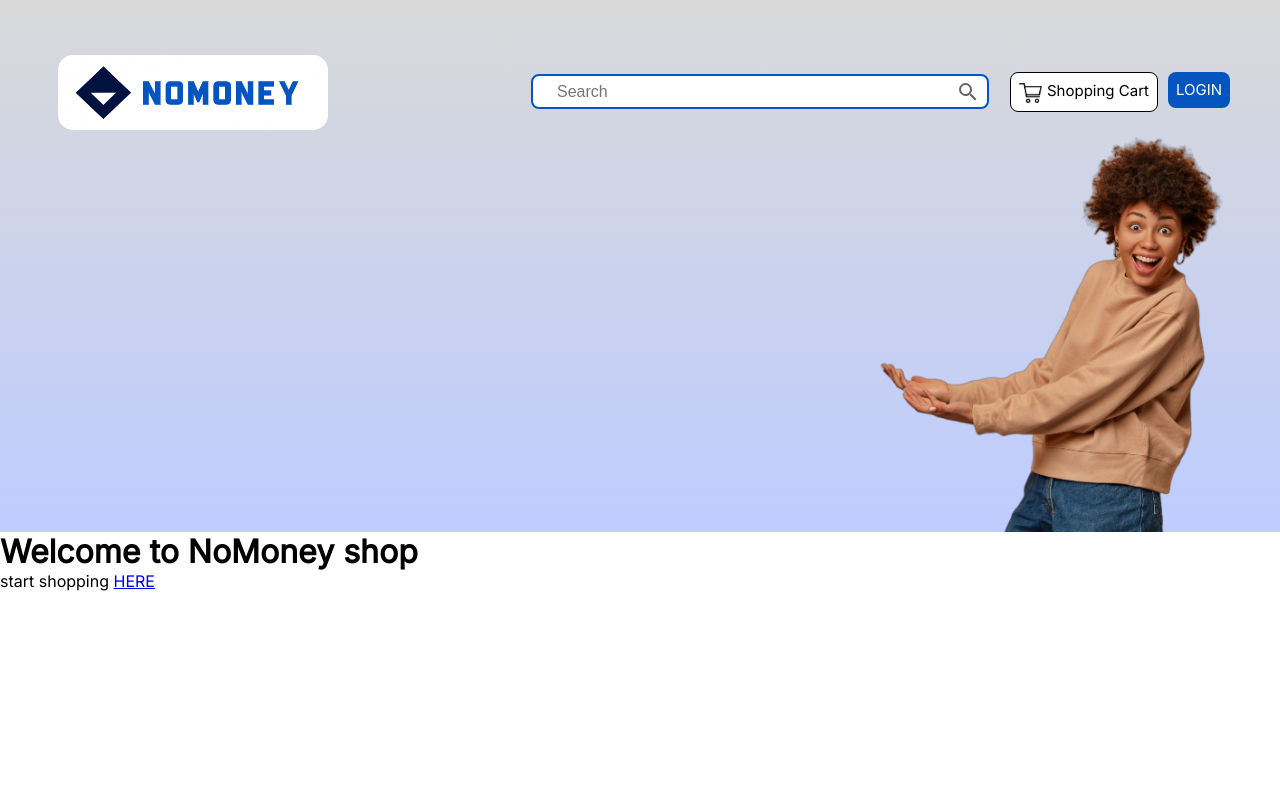
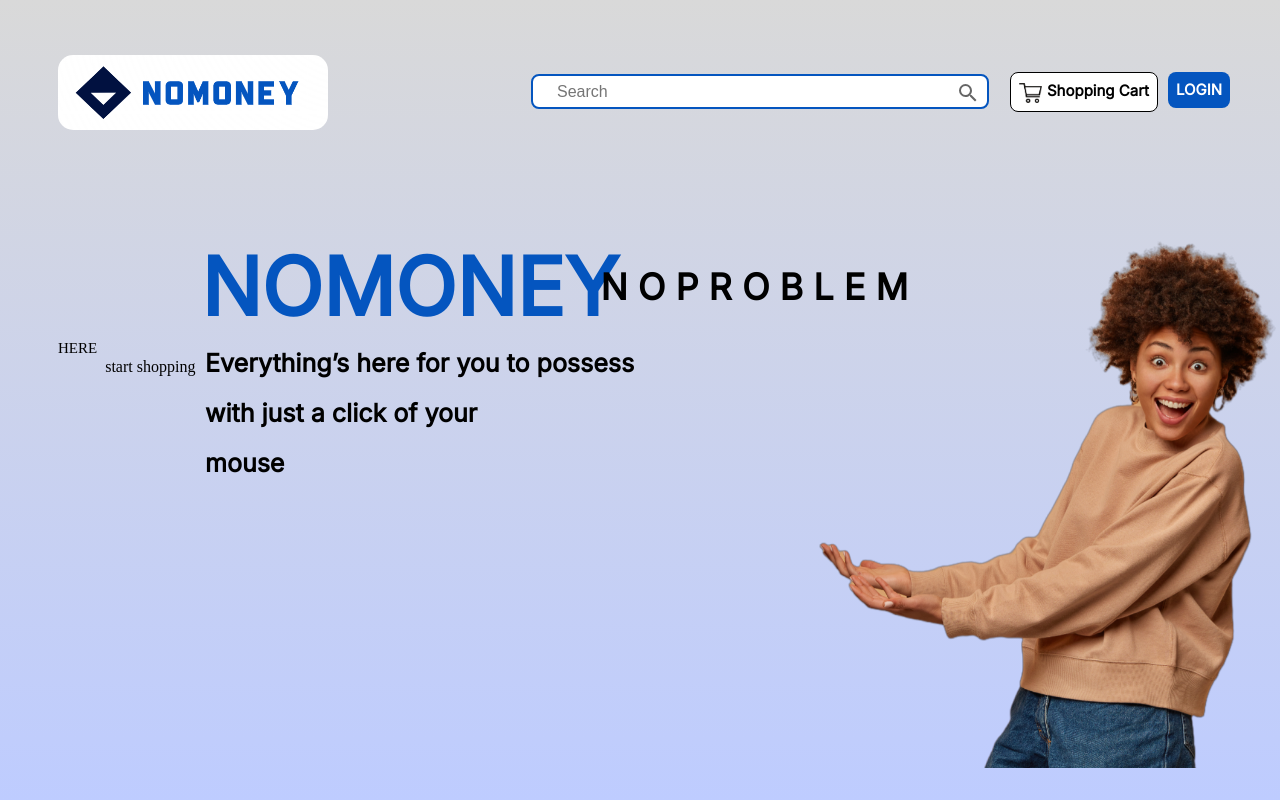
Before and after one commit to oransom48/10daysproject2023_NoMoney, a Django app: template shopping/goods/templates/main.html in a window 1280 px wide. Run offline with Django 3.2, Linux system fonts and the light colour scheme; the template is opened without the code that fills it, so the values that code supplies are empty.

Commit message:
css homepage 100%

```diff
--- a/shopping/goods/static/css/main.css
+++ b/shopping/goods/static/css/main.css
@@ -1,33 +1,41 @@
 /* font */
 
 
-.inter-font {
+.inter-font-thick {
     font-family: "Inter", sans-serif;
+    font-weight: bold;
 }
+
+.inter-font-light {
+  font-family: "Inter", sans-serif;
+  font-weight: normal;
+}
+
+
 
 
 /* /font */
 * {
   margin: 0;
   padding: 0;
+  position: sticky;
   box-sizing: border-box;
 }
 
+
 .logo {
   display: block;
+  position: sticky;
   margin-top: -25px;
   width: 50%;
   border-radius: 15px;
 }
 
-.person {
-  display: block;
-  margin-bottom: -100px;
-  width: 50%;
-}
+
 
 .center {
   display: block;
+  position: sticky;
   margin-top: 2px;
   margin-right: 5px;
   width: 50%;
@@ -35,15 +43,14 @@
 
 .topnav {
     overflow: hidden;
-    background: rgb(217,217,217);
-    background: linear-gradient(180deg, rgba(217,217,217,1) 0%, rgba(190,204,255,1) 100%);
-    background-color: #f1f1f1;
+    position: sticky;
     width: 100%;
     padding: 100px 50px;
   }
 
 
   .topnav a {
+    position: sticky;
     float: left;
     color: black;
     text-align: center;
@@ -57,26 +64,31 @@
 
 
   .topnav a.logo {
+    position: sticky;
     font-size: 25px;
     font-weight: bold;
   }
   .topnav--right {
+    position: sticky;
     text-align: right;
   }
 
 
   .topnav a:hover {
+    position: sticky;
     background-color: #ddd;
     color: black;
   }
 
 
   .topnav a.active {
+    position: sticky;
     background-color: #0455BF;
     color: white;
   }
 
   .topnav a.active-white {
+    position: sticky;
     background-color: white;
     margin-right: 10px;
     margin-left: 7px;
@@ -85,12 +97,14 @@
   }
 
   .topnav-center {
+    position: sticky;
     float: center;
     margin: auto;
     width: 11%;
   }
 
   .topnav-right {
+    position: sticky;
     float: right;
 
   }
@@ -111,6 +125,7 @@
 /* search */
 
   .searchBar {
+    position: sticky;
     width: 40%;
     float: right;
     display: flex;
@@ -119,6 +134,7 @@
   }
 
   #searchQueryInput {
+    position: sticky;
     width: 100%;
     margin-top: -40px;
     height: 2.2rem;
@@ -131,6 +147,7 @@
   }
 
   #searchQuerySubmit {
+    position: sticky;
     width: 4.5rem;
     height: 3.8rem;
     margin-top: -37px;
--- /dev/null
+++ b/shopping/goods/static/css/main_page.css
@@ -0,0 +1,67 @@
+body{
+    position: relative;
+    background-image: rgb(217,217,217);
+    background-image: linear-gradient(180deg, rgba(217,217,217,1) 0%, rgba(190,204,255,1) 100%);
+}
+
+
+
+.person {
+    display: block;
+    margin-top: 0;
+    top: 100;
+    left: 500;
+  }
+.person img{
+    width: 40%;
+    height: auto;
+}
+
+.NOMONEY {
+    position: relative;
+    margin-top: 0px;
+    margin-left: 0px;
+    font-family: "Inter", sans-serif;
+    font-weight: 900;
+    font-size: 40px;
+    line-height: 97px;
+    letter-spacing: 0em;
+    text-align: left;
+    color: #0455BF;
+    width: 672px;
+    height: 60px;
+    top: 100px;
+    left: 151px;
+
+  }
+
+.NOPROBLEM {
+    position: relative;
+    margin-top: 0px;
+    margin-left: -10px;
+    margin-right: 50px;
+    font-family: "Inter", sans-serif;
+    font-weight: 700;
+    height: 48px;
+    font-size: 18px;
+    font-weight: 700;
+    line-height: 35px;
+    letter-spacing: 0em;
+    text-align: right;
+    top: 110px;
+    left: 150px;
+
+}
+
+.quote {
+    position: relative;
+    margin-right: 50px;
+    font-family: "Inter", sans-serif;
+    font-weight: normal;
+    top: 140px;
+    left: 155px;
+}
+.quote h3{
+    font-size: 25px;
+    margin-bottom: 20px;
+}
--- a/shopping/goods/templates/main.html
+++ b/shopping/goods/templates/main.html
@@ -1,17 +1,30 @@
 {% extends "master.html" %}
 {% load static %}
+
 
 {% block title %}
     Home Page
 {% endblock %}
 
 {% block pic %}
-<img src="{% static 'happy woman.png' %}" style="float:right;width:30%;" class="person">
+<div class="person">
+<img src="{% static 'happy woman.png' %}" style="float:right;">
+</div>
 {% endblock %}
 
 {% block content %}
-    <h1>Welcome to NoMoney shop</h1>
+    <link rel="stylesheet", href="{% static 'css/main_page.css' %}">
+    <div class="NOMONEY">
+    <h1>NOMONEY</h1>
+    </div>
+    <div class="NOPROBLEM">
+    <h1>N O P R O B L E M</h1>
+    </div>
+    <div class="quote">
+        <h3>Everything’s here for you to possess</h3>
+        <h3>with just a click of your</h3>
+        <h3>mouse</h3>
+    </div>
 
     <p>start shopping <a href="{% url 'productlist' %}">HERE</a></p>
-
 {% endblock %}
--- a/shopping/goods/templates/master.html
+++ b/shopping/goods/templates/master.html
@@ -1,33 +1,37 @@
 {% load static %}
-
+<link rel="stylesheet" href="https://fonts.googleapis.com/css?family=Inter">
+<link rel="stylesheet", href="{% static 'css/main.css' %}">
 <!DOCTYPE html>
 <html>
     <head>
         <title>{% block title %}{% endblock %}</title>
     </head>
     <body>
-        <div class="inter-font">
-            <link rel="stylesheet" href="https://fonts.googleapis.com/css?family=Inter">
-            <link rel="stylesheet", href="{% static 'css/main.css' %}">
+
+
 
             <div class="topnav">
+                <div class="inter-font-thick">
                     <a href="/"><img src="{% static 'nomoney logo.png' %}" class="logo" style="width:270px;height:75px;"></a>
                         <div class="topnav-right">
                             <!-- <a href="{% url 'productlist' %}">PRODUCTS</a> -->
                             <a class="active-white" href="{% url 'cart_detail' %}"> <img src="{% static 'shopping cart icon.png' %}" style="float:left;width:23px;height:20px;" class="center">Shopping Cart</a>
                             {% if user.is_authenticated %}
-                        <a style="margin-right: 7px;">Hi {{ user.username }}!</a>
+
+                                <a style="margin-right: 9px;font-weight: normal">Hi {{ user.username }}!</a>
+
                                 <a class="active" href="{% url 'logout' %}">LOGOUT</a>
                             {% else %}
                                 <a class="active" href="{% url 'login' %}">LOGIN</a>
                                 <!-- <p class="topnav--right">You are not logged in</p> -->
                             {% endif %}
                         </div>
+                </div>
 
 
 
 
-
+                <div class="inter-font-thick">
                     <form method="POST" action="{% url 'searched' %}">
                         <div class="searchBar">
                             {% csrf_token %}
@@ -38,15 +42,18 @@
                             </button>
                         </div>
                     </form>
+                </div>
 
                 {% block pic %}
                 {% endblock %}
                 <!-- <img src="{% static 'happy woman.png' %}" style="float:right;width:30%;" class="person"> -->
+                {% block content %}
+                {% endblock %}
 
 
             </div>
-            {% block content %}
-            {% endblock %}
-        </div>
+
+
+
     </body>
 </html>
```
Also changed, not shown: shopping/db.sqlite3. Lines whose indentation alone changed are shown as unchanged.
